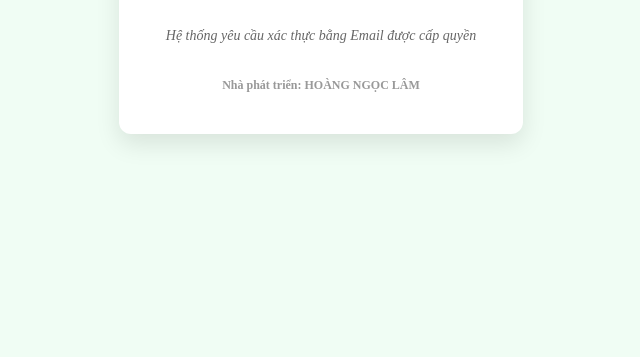
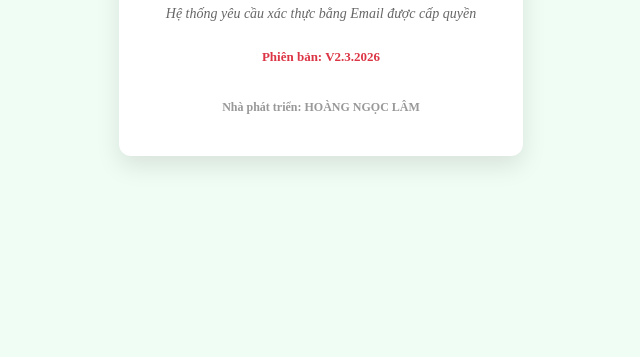
Before and after one commit to phanmemquanli/kiemtra_noibo_nguyendu, a plain HTML site: page index.html in a window 1280 px wide. Shown: the part 443-800 px from the top of the page, without its empty margins (319-959 px from the left). Drawn offline with nearby package versions, Linux system fonts and the light colour scheme.

Commit message:
Update index.html

```diff
--- a/index.html
+++ b/index.html
@@ -129,7 +129,7 @@
       <h2 style="color: #b91c1c; margin-top: 0; text-transform: uppercase;">Sổ Kiểm Tra Nội Bộ</h2>
       <h3 style="color: #1e3a8a; margin-bottom: 25px;">Trường Tiểu học Nguyễn Du</h3>
       <p style="font-size: 14px; color: #666; font-style: italic; margin-bottom: 20px;">Hệ thống yêu cầu xác thực bằng Email được cấp quyền</p>
-
+      <p1 style="font-size: 13px; color:#dc3545;font-weight: bold;; margin-bottom: 20px;">Phiên bản: V2.3.2026</p1>
       <div id="g_id_onload"
            data-client_id="148147324590-l5v7bjb5k03gkbs0s9cqk1t90093i028.apps.googleusercontent.com"
            data-callback="handleCredentialResponse"
```
